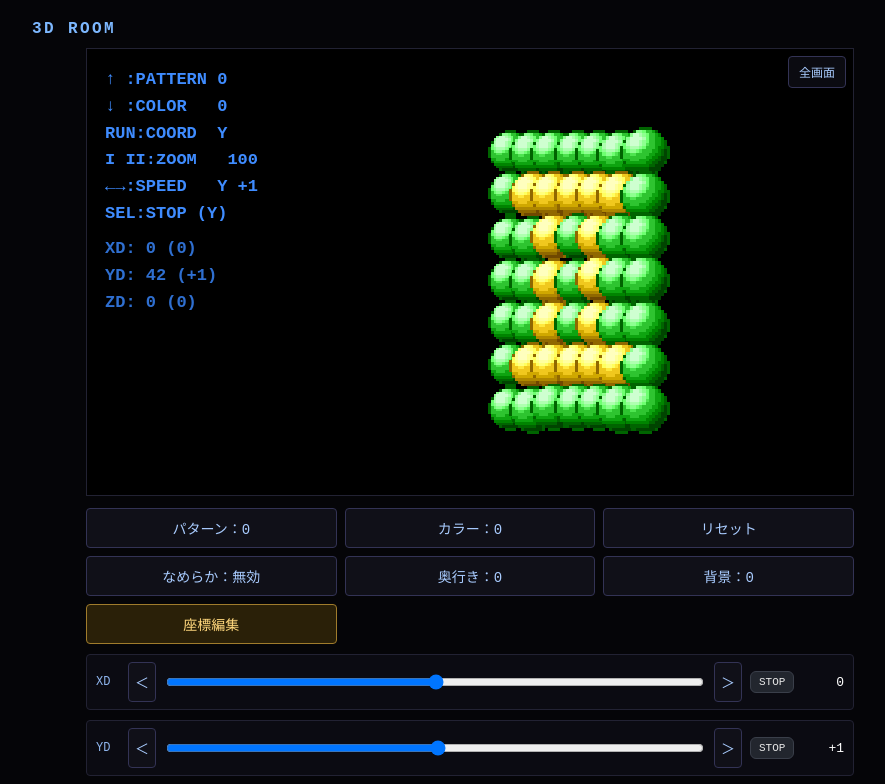
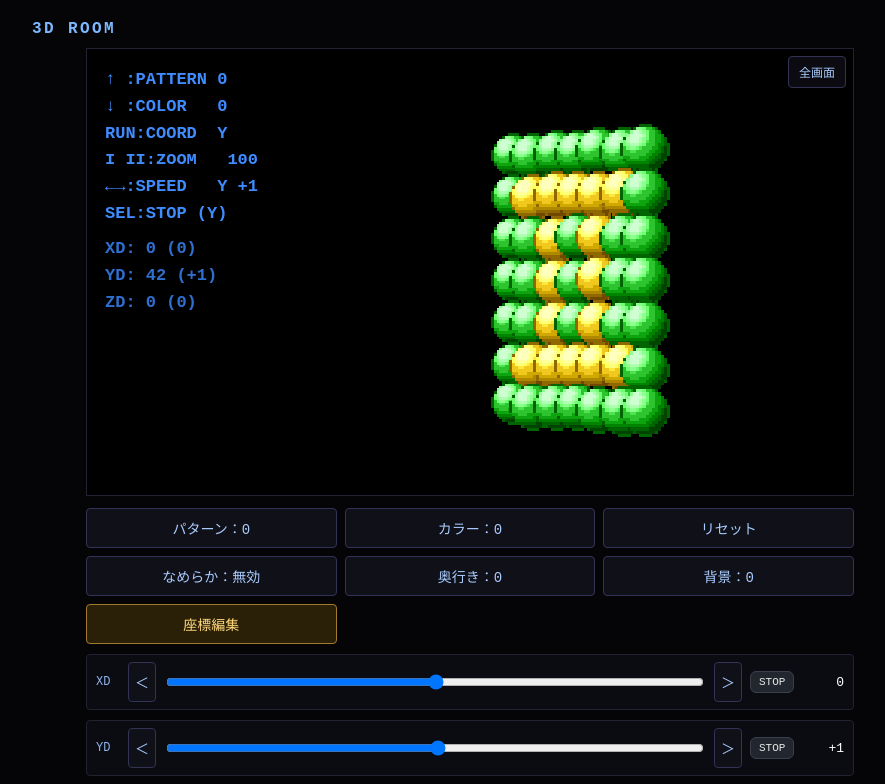
Before and after one commit to yosssie/ab2-pce-3d-room, a plain HTML site: page index.html in a window 1280 px wide. Shown: the top 784 px of the page, without its empty margins (170-1055 px from the left). Drawn offline with Linux system fonts and the light colour scheme.

Commit message:
Original has a weak positional perspective: apply measured law in classic mode

```diff
--- a/index.html
+++ b/index.html
@@ -656,11 +656,13 @@ function frame(t) {
       X3 = Math.round(X3 * 90) / 90; Y2 = Math.round(Y2 * 90) / 90; Z3 = Math.round(Z3 * 90) / 90;
     }
     // 位置のパースは「なめらか」に組み込む：
-    // オフ（本家風）＝原作と同じ平行投影（位置パースなし）、
-    // オン＝弱い透視投影がかかる。
+    // オフ（本家風）＝原作の弱い透視投影。投影の除数は (距離+13.4+Z/18.8) で、
+    // 距離100・球の前後では画面位置の倍率が約 ±4% 変わる（前後比 約1.085）。
+    // オン＝より強い透視投影がかかる。
     // ボールの大きさは両モードともボールごとの奥行きで変わる（手前が大きく、奥が小さい。
     // 原作はタイル切替式で、境界の距離では2サイズが混在する）。
-    const posP = state.smooth ? 8 / (8 + Z3) : 1;
+    const zdp = state.smooth ? state.zoomDist : drawnZoom;
+    const posP = state.smooth ? 8 / (8 + Z3) : (zdp + 13.4) / (zdp + 13.4 + Z3 * 90 / 18.8);
     const sizeP = 1;
     return { x: X3, y: Y2, z: Z3, posP, sizeP, idx, c };
   });
```
Also changed, not shown: 1 other file.
